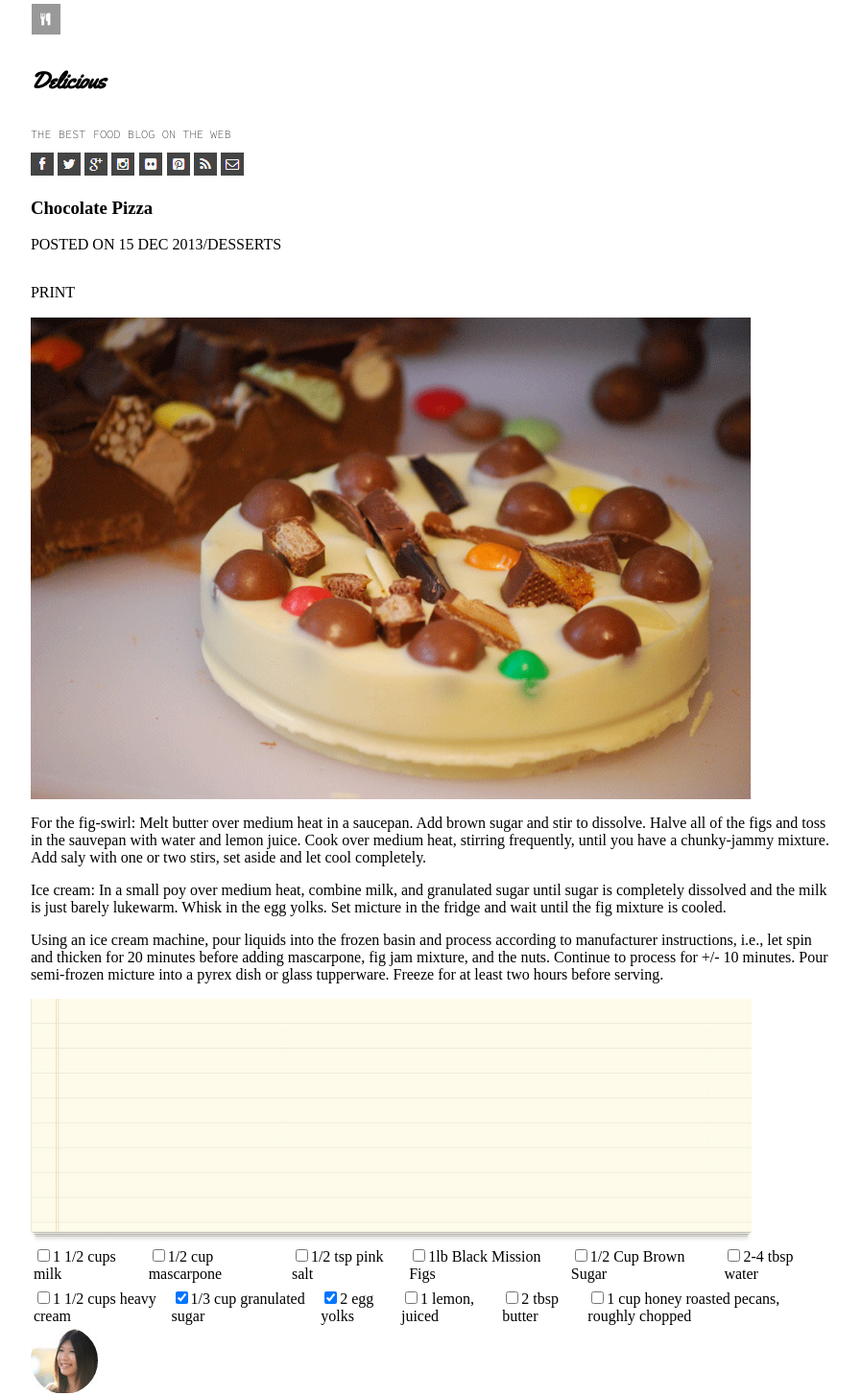
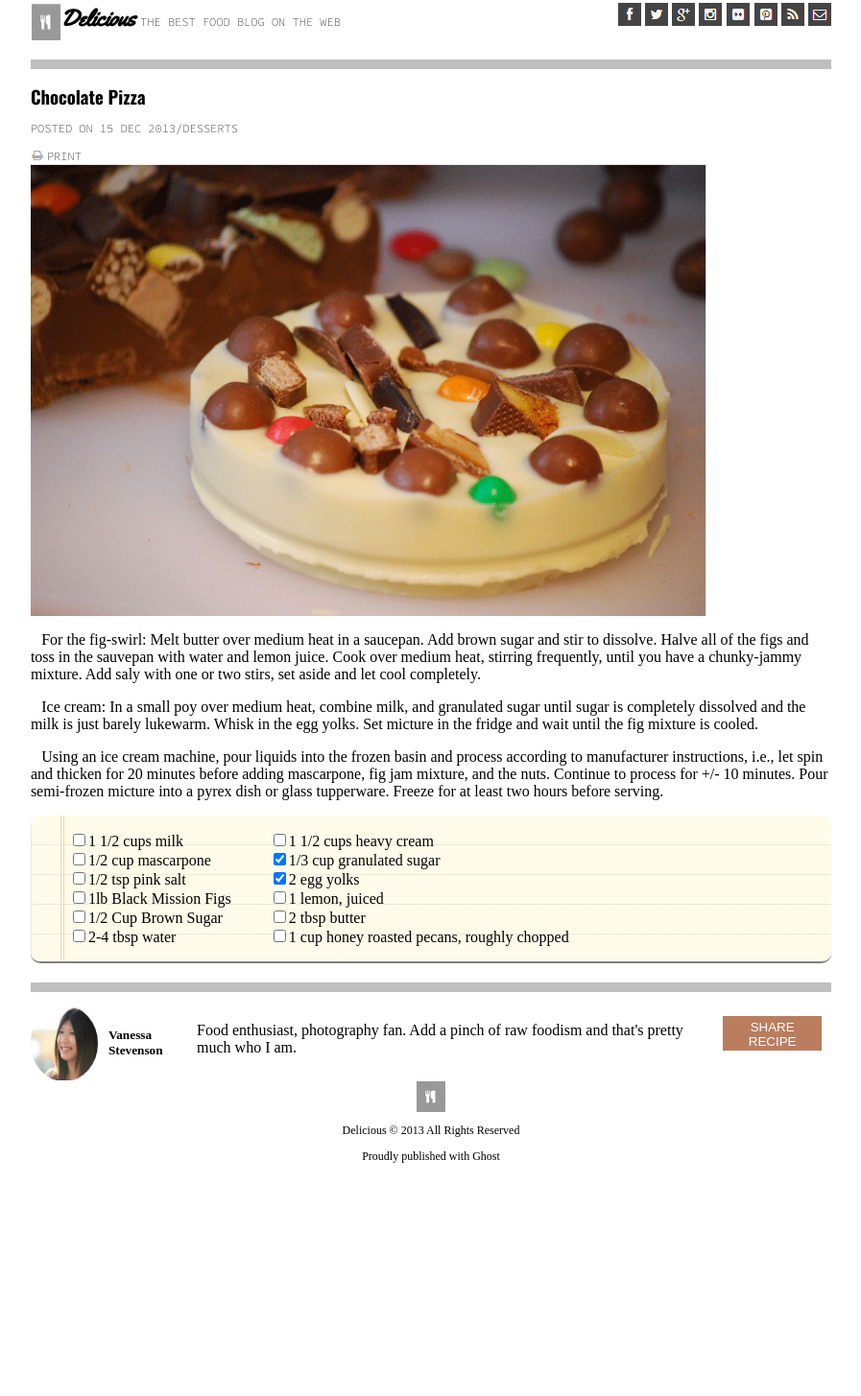
Before and after one commit to RafiTranquilo/chocolate-pizza, a plain HTML site: page index.html in a window 1280 px wide. Shown: the part 5-1460 px from the top of the page at 96% size, without its empty margins (191-1088 px from the left). After the commit the page ends 1238 px from the top, so only its background shows below. Drawn offline with nearby package versions, Linux system fonts and the light colour scheme.

Commit message:
finished the major outline. one or two minor css details that I was unable to figure out in time

```diff
--- a/index.html
+++ b/index.html
@@ -5,6 +5,7 @@
   <link href="style.css" rel="stylesheet" type="text/css">
   <link href='https://fonts.googleapis.com/css?family=Yellowtail' rel='stylesheet' type='text/css'>
   <link href='https://fonts.googleapis.com/css?family=Source+Code+Pro:200' rel='stylesheet' type='text/css'>
+  <link href='https://fonts.googleapis.com/css?family=Oswald:700' rel='stylesheet' type='text/css'>
 </head>
 
 <body>
@@ -23,49 +24,46 @@
             <img class="rss" src="img/rss-icon.png">
             <img src="img/mail-icon.png">
           </div>
-        <div class="floatingBarOne">
-        </div>
   </header>
+
+<div class="grayBarOne"></div>
 
   <div class="hero">
     <div class="chocPizza">
       <h3 class="bigName">Chocolate Pizza</h3>
-      <p class="posted">POSTED ON 15 DEC 2013/DESSERTS</p>
-      <img class="print">
-      <p class="printText">PRINT</p>
+      <p class="bestFood">POSTED ON 15 DEC 2013/DESSERTS</p>
+      <img class="print" src="img/print-icon.png">
+      <p class="print">PRINT</p>
     </div>
     <img class="bigPizza" src="img/choco-pizza.png">
   </div>
 
-  <div class="bodyText">
+  <section class="bodyText">
     <p class="pOne">For the fig-swirl: Melt butter over medium heat in a saucepan. Add brown sugar and stir to dissolve. Halve all of the figs and toss in the sauvepan with water and lemon juice. Cook over medium heat, stirring frequently, until you have a chunky-jammy mixture. Add saly with one or two stirs, set aside and let cool completely.</p>
     <p class="pTwo">Ice cream: In a small poy over medium heat, combine milk, and granulated sugar until sugar is completely dissolved and the milk is just barely lukewarm. Whisk in the egg yolks. Set micture in the fridge and wait until the fig mixture is cooled.</p>
     <p class="pThree">Using an ice cream machine, pour liquids into the frozen basin and process according to manufacturer instructions, i.e., let spin and thicken for 20 minutes before adding mascarpone, fig jam mixture, and the nuts. Continue to process for +/- 10 minutes. Pour semi-frozen micture into a pyrex dish or glass tupperware. Freeze for at least two hours before serving.</p>
+  </section>
+
+  <div class="recipe">
+    <ul class="listLeft">
+        <li><input type="checkbox">1 1/2 cups milk</li>
+        <li><input type="checkbox">1/2 cup mascarpone</li>
+        <li><input type="checkbox">1/2 tsp pink salt</li>
+        <li><input type="checkbox">1lb Black Mission Figs</li>
+        <li><input type="checkbox">1/2 Cup Brown Sugar</li>
+        <li><input type="checkbox">2-4 tbsp water</li>
+    </ul>
+    <ul class="listRight">
+        <li><input type="checkbox">1 1/2 cups heavy cream</li>
+        <li><input type="checkbox" checked>1/3 cup granulated sugar</li>
+        <li><input type="checkbox" checked>2 egg yolks</li>
+        <li><input type="checkbox">1 lemon, juiced</li>
+        <li><input type="checkbox">2 tbsp butter</li>
+        <li><input type="checkbox">1 cup honey roasted pecans, roughly chopped</li>
+    </ul>
   </div>
 
-  <div class="recipe">
-    <img class="paperList" src="img/list-bg.png">
-    <table class="tableLeft">
-      <tr>
-        <td><input type="checkbox">1 1/2 cups milk</td>
-        <td><input type="checkbox">1/2 cup mascarpone</td>
-        <td><input type="checkbox">1/2 tsp pink salt</td>
-        <td><input type="checkbox">1lb Black Mission Figs</td>
-        <td><input type="checkbox">1/2 Cup Brown Sugar</td>
-        <td><input type="checkbox">2-4 tbsp water</td>
-      </tr>
-    </table>
-    <table class="tableRight">
-      <tr>
-        <td><input type="checkbox">1 1/2 cups heavy cream</td>
-        <td><input type="checkbox" checked>1/3 cup granulated sugar</td>
-        <td><input type="checkbox" checked>2 egg yolks</td>
-        <td><input type="checkbox">1 lemon, juiced</td>
-        <td><input type="checkbox">2 tbsp butter</td>
-        <td><input type="checkbox">1 cup honey roasted pecans, roughly chopped</td>
-      </tr>
-    </table>
-  </div>
+  <div class="grayBar"></div>
 
   <footer class="footie">
     <div class="floatingBar"></div>
@@ -76,14 +74,15 @@
     <button class="share">SHARE RECIPE</button>
   </footer>
 
-  <div class="randomEnd">
-    <img src="img/small-logo.png">
+  <section class="randomEnd">
+    <img class="smallLogo"src="img/small-logo.png">
 
     <p>Delicious <span class="copyright"></span> 2013 All Rights Reserved</p>
     <p class="lastLine">Proudly published with Ghost</p>
-  </div>
+  </section>
 
+</div>
 </body>
-</div>
+
 
 </html>
--- a/style.css
+++ b/style.css
@@ -7,32 +7,121 @@
   width: 66%;
 }
 
-header{
-  flex-direction: row;
-  display: inline;
+.banner{
+  /*flex-direction: row;*/
+  display: inline-flex;
+  /*flex: 1, 100%;*/
 }
 
+.socialLinks{
+  /*display: flex;*/
+  /*flex-direction: row;*/
+  /*justify-content: flex-end;*/
+  margin-left: auto;
+}
+
+
 .bigPizza{
-  max-width: 751.078px;
+  max-width: 704.22px;
+  display:flex;
+  flex-direction: column;
 }
 
 .delicious{
   font-family: 'Yellowtail', cursive;
   font-size: 24px;
+  margin:0;
+  margin-right: 5px;
 }
 
 .bestFood{
   font-family: 'Source Code Pro';
   font-size:12px;
+  display:block;
 }
 
-.paperList{
-  max-width: 751.078px;
-  display:flex;
+.print {
+  display: inline;
+  /*flex-direction: row;
+  justify-content: flex-end;*/
+  margin-left: auto;
+  font-family: 'Source Code Pro';
+  font-size: 12px;
 }
 
-.tableRight{
+.bigName{
+  font-family: 'Oswald', sans-serif;
+  display:inline;
+}
 
+.bodyText p{
+  text-indent: 3mm;
+}
+
+.recipe{
+  background-image:url(img/list-bg.png);
+  display: inline-flex;
+  border-radius: 10px;
+  border-bottom: 2px solid grey;
+  margin-bottom: 20px;
+}
+
+.listLeft {
+  /*display: inline-flex;*/
+  flex-direction: column;
+  list-style-type: none;
+
+}
+
+.listRight {
+  /*display: inline;*/
+  flex-direction: column;
+  list-style-type: none;
+}
+
+.footie{
+  display:flex;
+  flex-direction: row;
+}
+.share{
+  height:36px;
+  margin: 10px;
+  padding: 4px 8px 16px 8px;
+  border:4px;
+  background-color: #ba7d5e;
+  color:white;
+}
+
+h5{
+  margin-left: 10px;
+  display:inline;
+}
+
+.grayBar{
+  height: 10px;
+  width:auto;
+  background-color: #bfbfbf;
+  margin-bottom: 15px;
+}
+
+.grayBarOne{
+  height: 10px;
+  width:auto;
+  background-color: #bfbfbf;
+  margin-bottom: 15px;
+  margin-top: 20px;
+}
+
+.randomEnd{
+  margin:0 auto;
+  display: block;
+  text-align: center;
+  font-size: 12px;
+  max-width: 704.22px;
+}
+
+.smallLogo{
+/*margin-left: 107.125px;*/
 }
 
 .copyright:after{
```
